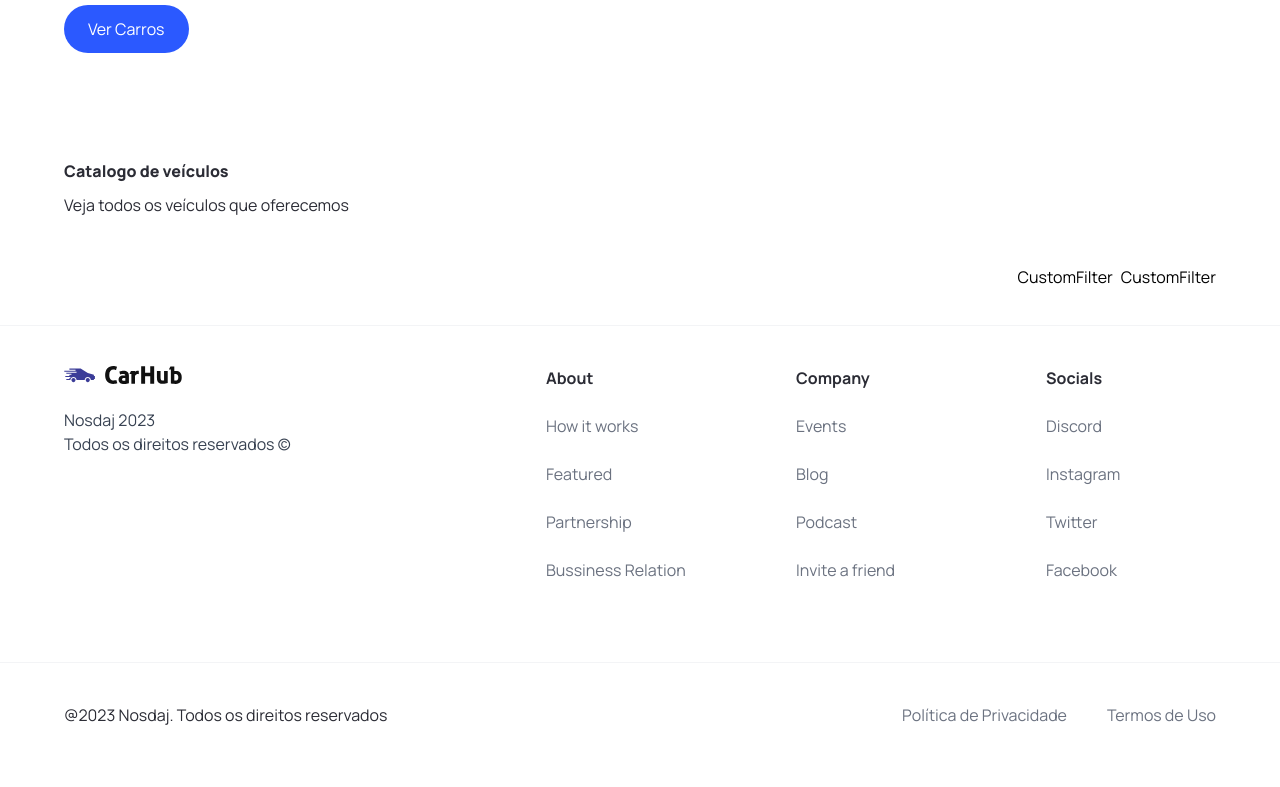
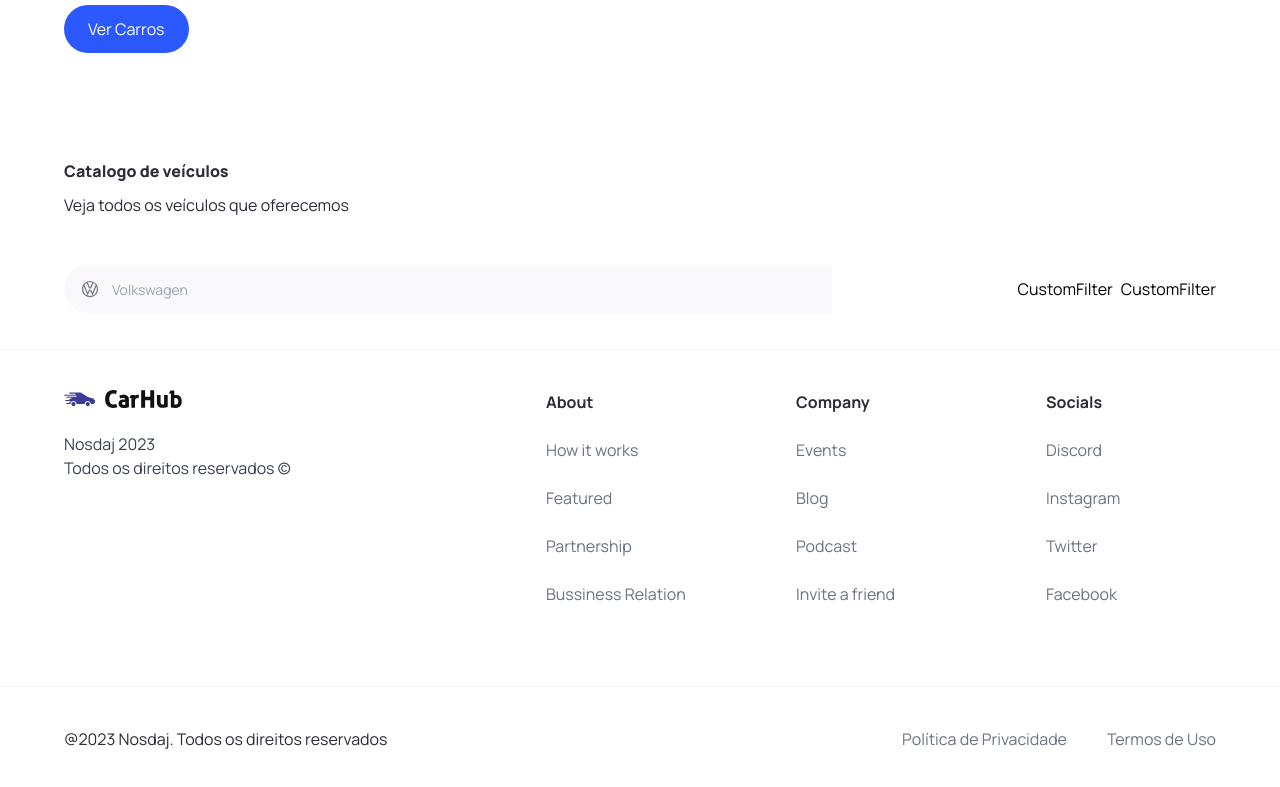
Before and after one commit to jzampier/ts_cars_webproject, a Next.js app: page / in a window 1280 px wide. Shown: the part 705-1492 px from the top of the page. Built offline with nearby package versions, Linux system fonts and the light colour scheme.

Commit message:
1:15:39 - combo box

```diff
--- a/components/SearchManufacturer.tsx
+++ b/components/SearchManufacturer.tsx
@@ -1,15 +1,88 @@
 'use client';
+import { useState, Fragment } from 'react';
+import Image from 'next/image';
 import { Combobox, Transition } from '@headlessui/react';
 import { SearchManufacturerProps } from '@/types';
+import { manufacturers } from '@/constants';
 
 const SearchManufacturer = ({
   manufacturer,
   setManufacturer,
 }: SearchManufacturerProps) => {
+  const [query, setQuery] = useState('');
+
+  const filteredManufacturers =
+    query === ''
+      ? manufacturers
+      : manufacturers.filter((item) =>
+          item
+            .toLowerCase()
+            .replace(/\s+/g, '')
+            .includes(query.toLowerCase().replace(/\s+/g, ''))
+        );
+
   return (
     <div className="search-manufacturer">
-      <Combobox>
-        <div className="relative w-full"></div>
+      <Combobox value={manufacturer} onChange={setManufacturer}>
+        <div className="relative w-full">
+          <Combobox.Button className={'absolute top-[14px]'}>
+            <Image
+              className="ml-4"
+              src="/car-logo.svg"
+              width={20}
+              height={20}
+              alt="Car-logo"
+            />
+          </Combobox.Button>
+
+          <Combobox.Input
+            className="search-manufacturer__input"
+            placeholder="Volkswagen"
+            displayValue={(manufacturer: string) => manufacturer}
+            onChange={(e) => setQuery(e.target.value)}
+          />
+
+          <Transition
+            as={Fragment}
+            leave="transition ease-in duration-100"
+            leaveFrom="opacity-100"
+            leaveTo="opacity-0"
+            afterLeave={() => setQuery('')}
+          >
+            <Combobox.Options>
+              {filteredManufacturers.map((item) => (
+                <Combobox.Option
+                  key={item}
+                  className={({ active }) =>
+                    `relative search-manufacturer__option ${
+                      active ? 'bg-primary-blue text-white' : 'text-gray-900'
+                    }`
+                  }
+                  value={item}
+                >
+                  {({ selected, active }) => (
+                    <>
+                      <span
+                        className={`block truncate ${
+                          selected ? 'font-medium' : 'font-normal'
+                        }`}
+                      >
+                        {item}
+                      </span>
+                      {selected ? (
+                        <span
+                          className={`absolute inset-y-0 left-0 flex items-center pl-3 ${
+                            active ? 'text-white' : 'text-teal-600'
+                          }`}
+                        ></span>
+                      ) : null}
+                    </>
+                  )}
+                </Combobox.Option>
+              ))}
+            </Combobox.Options>
+          </Transition>
+        </div>
       </Combobox>
     </div>
   );
```
